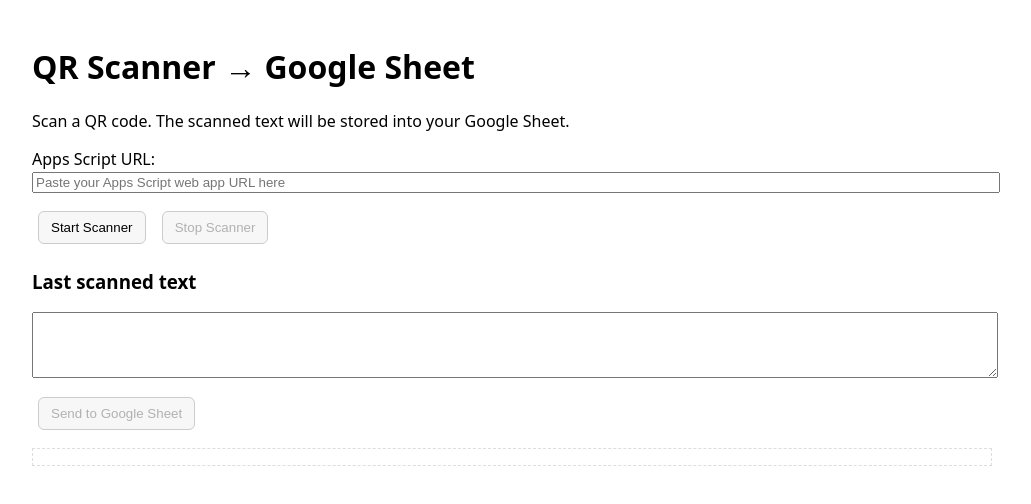
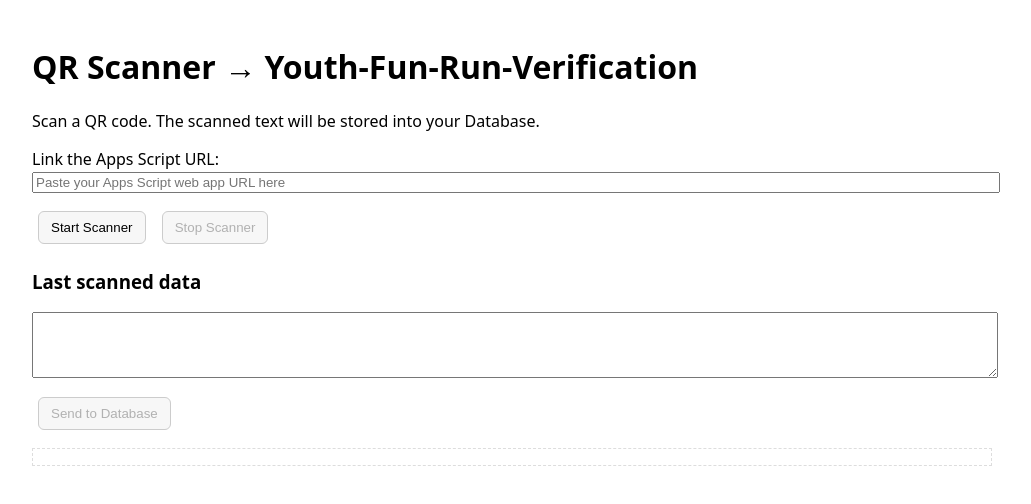
Before and after one commit to Marshmallow0716/qr-to-sheet, a plain HTML site: page index.html in a window 1280 px wide. Shown: the whole page, without its empty margins (128-1159 px from the left). Drawn offline with Linux system fonts and the light colour scheme.

Commit message:
update on content

```diff
--- a/index.html
+++ b/index.html
@@ -15,11 +15,11 @@
   <script src="https://unpkg.com/html5-qrcode@2.3.8/minified/html5-qrcode.min.js"></script>
 </head>
 <body>
-  <h1>QR Scanner → Google Sheet</h1>
-  <p>Scan a QR code. The scanned text will be stored into your Google Sheet.</p>
+  <h1>QR Scanner → Youth-Fun-Run-Verification</h1>
+  <p>Scan a QR code. The scanned text will be stored into your Database.</p>
 
   <div>
-    <label for="appUrl">Apps Script URL:</label><br>
+    <label for="appUrl">Link the Apps Script URL:</label><br>
     <input id="appUrl" style="width:100%" placeholder="Paste your Apps Script web app URL here" />
   </div>
 
@@ -31,12 +31,12 @@
   <div id="reader"></div>
 
   <div>
-    <h3>Last scanned text</h3>
+    <h3>Last scanned data</h3>
     <textarea id="scannedText" rows="4" style="width:100%" readonly></textarea>
   </div>
 
   <div style="margin-top:8px;">
-    <button id="sendBtn" class="btn" disabled>Send to Google Sheet</button>
+    <button id="sendBtn" class="btn" disabled>Send to Database</button>
     <span id="status"></span>
   </div>
 
```
